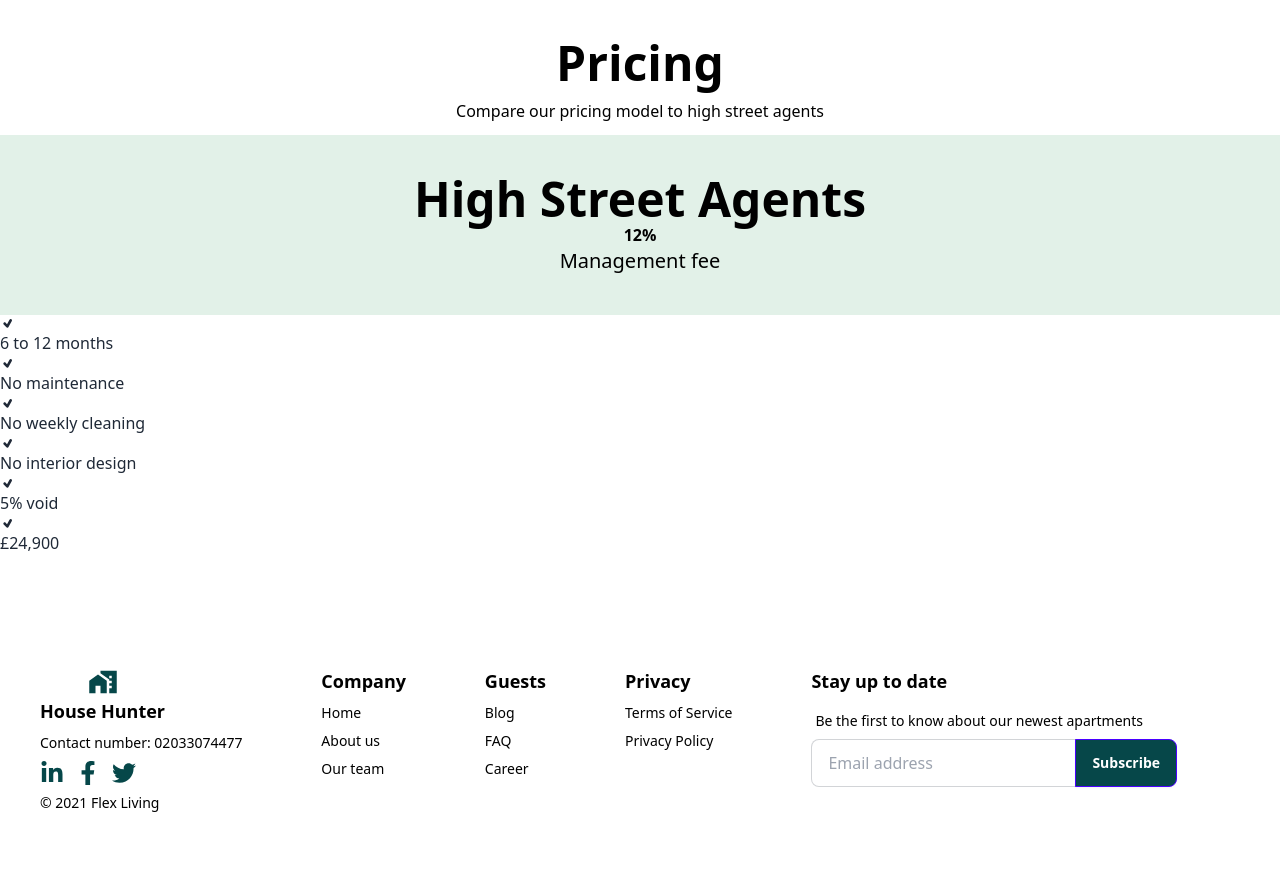
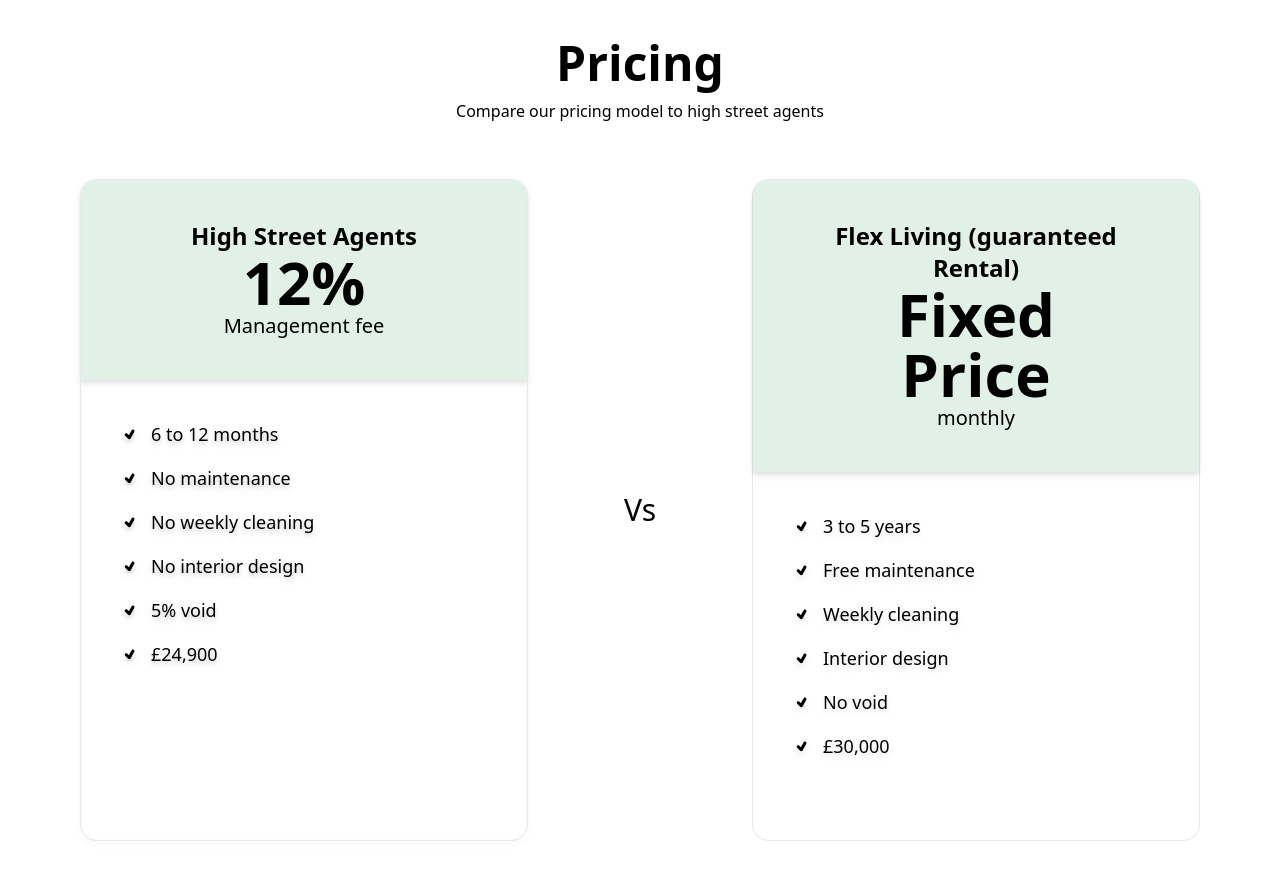
Before and after one commit to chand-stack/house-hunter, a React (Vite) app: page /landloard in a window 1280 px wide. Shown: the part 4440-5319 px from the top of the page. Before the commit the page ends 5293 px from the top, so only its background shows below. Built offline with nearby package versions, Linux system fonts and the light colour scheme.

Commit message:
Chore: pricing card added on landlords page

```diff
--- a/src/Components/Shared/LandlordPage/Pricing/Pricing.jsx
+++ b/src/Components/Shared/LandlordPage/Pricing/Pricing.jsx
@@ -8,38 +8,73 @@
           Compare our pricing model to high street agents
         </p>
       </div>
-      <div>
-        <div>
-          <div className="bg-[#E2F1E8] text-center text-black py-10 px-20">
-            <h1 className="text-3xl md:text-5xl font-bold">
-              High Street Agents
-            </h1>
-            <p className="font-semibold">12%</p>
+      <div className="grid grid-cols-1 md:grid-cols-5 container mx-auto px-4 md:px-10 lg:px-20 mt-14 mb-28">
+        <div className="col-span-2 border rounded-2xl drop-shadow-md">
+          <div className="bg-[#E2F1E8] text-center text-black py-10 px-20 rounded-t-2xl">
+            <h1 className="text-2xl  font-semibold">High Street Agents</h1>
+            <p className="font-semibold text-6xl">12%</p>
             <p className="text-xl font-medium">Management fee</p>
           </div>
-          <div>
-            <p>
+          <div className="space-y-4 pl-10 pt-10 pb-20 drop-shadow-md">
+            <p className="flex gap-3 items-center text-lg text-black">
               <TiTick />6 to 12 months
             </p>
-            <p>
+            <p className="flex gap-3 items-center text-lg text-black">
               <TiTick />
               No maintenance
             </p>
-            <p>
+            <p className="flex gap-3 items-center text-lg text-black">
               <TiTick />
               No weekly cleaning
             </p>
-            <p>
+            <p className="flex gap-3 items-center text-lg text-black">
               <TiTick />
               No interior design
             </p>
-            <p>
+            <p className="flex gap-3 items-center text-lg text-black">
               <TiTick />
               5% void
             </p>
-            <p>
+            <p className="flex gap-3 items-center text-lg text-black">
               <TiTick />
               £24,900
+            </p>
+          </div>
+        </div>
+        <div className="text-center flex justify-center items-center">
+          <h1 className="font-medium text-3xl text-black">Vs</h1>
+        </div>
+        <div className="col-span-2 border rounded-2xl">
+          <div className="bg-[#E2F1E8] text-center text-black py-10 px-20 rounded-t-2xl drop-shadow-md">
+            <h1 className="text-2xl  font-semibold">
+              Flex Living (guaranteed Rental)
+            </h1>
+            <p className="font-semibold text-6xl">Fixed Price</p>
+            <p className="text-xl font-medium">monthly</p>
+          </div>
+          <div className="space-y-4 pl-10 pt-10 pb-20 drop-shadow-md">
+            <p className="flex gap-3 items-center text-lg text-black">
+              <TiTick />3 to 5 years
+            </p>
+            <p className="flex gap-3 items-center text-lg text-black">
+              <TiTick />
+              Free maintenance
+            </p>
+            <p className="flex gap-3 items-center text-lg text-black">
+              <TiTick />
+              Weekly cleaning
+            </p>
+            <p className="flex gap-3 items-center text-lg text-black">
+              <TiTick />
+              Interior design
+            </p>
+            <p className="flex gap-3 items-center text-lg text-black">
+              <TiTick />
+              No void
+            </p>
+            <p className="flex gap-3 items-center text-lg text-black">
+              <TiTick />
+              £30,000
             </p>
           </div>
         </div>
```
